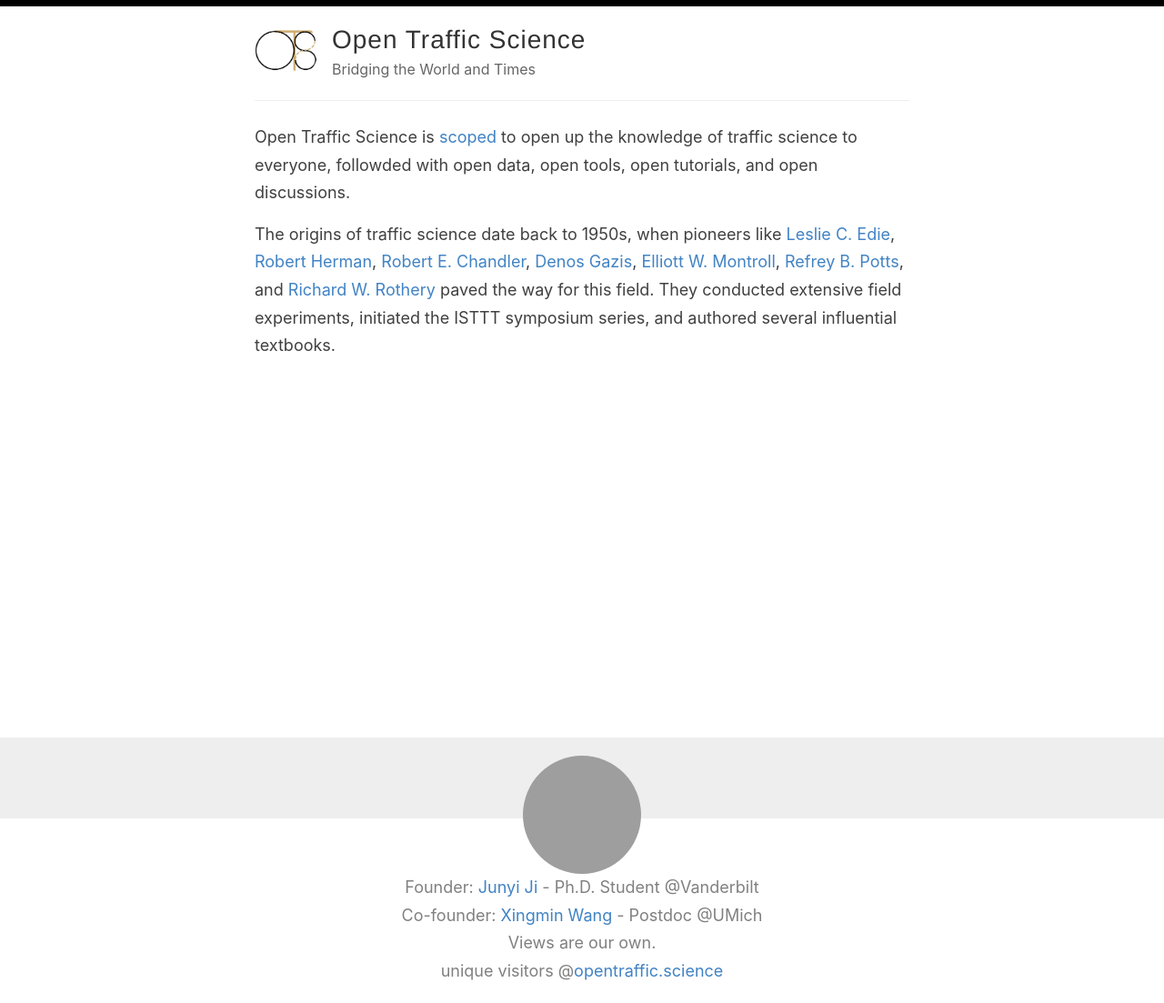
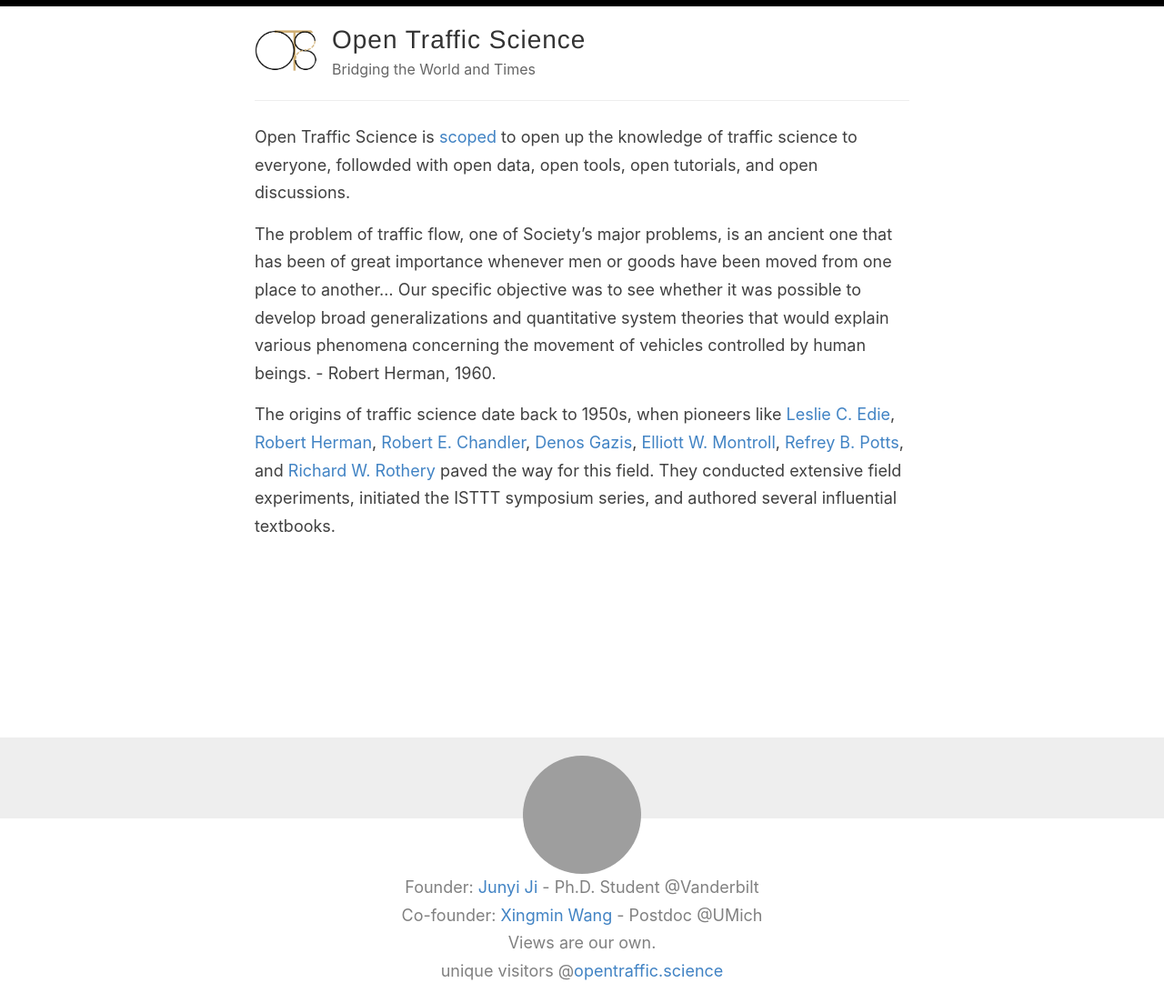
Before and after one commit to OpenTrafficScience/opentrafficscience.github.io, a Jekyll site: the page built from index.md, in a window 1280 px wide. Shown: the whole page at 91% size. Built offline with Jekyll 4.4.1, drawn with Linux system fonts in a browser that asks for light colours; the list of posts is cut into pages by our own code; comment, search, counter and statistics services are not loaded.

Commit message:
Update Bob's vision in 1960

```diff
--- a/index.md
+++ b/index.md
@@ -3,5 +3,7 @@ layout: default
 ---
 Open Traffic Science is [scoped](https://www.opentraffic.science/scope) to open up the knowledge of traffic science to everyone, followded with open data, open tools, open tutorials, and open discussions.
 
+> The problem of traffic flow, one of Society's major problems, is an ancient one that has been of great importance whenever men or goods have been moved from one place to another... Our specific objective was to see whether it was possible to develop broad generalizations and quantitative system theories that would explain various phenomena concerning the movement of vehicles controlled by human beings. - Robert Herman, 1960.
+
 The origins of traffic science date back to 1950s, when pioneers like [Leslie C. Edie](https://www.informs.org/Explore/History-of-O.R.-Excellence/Biographical-Profiles/Edie-Leslie-C), [Robert Herman](https://www.nae.edu/188205/ROBERT-HERMAN-19141997), [Robert E. Chandler](https://www.informs.org/Recognizing-Excellence/Award-Recipients/Robert-E.-Chandler), [Denos Gazis](https://www.informs.org/Explore/History-of-O.R.-Excellence/Biographical-Profiles/Gazis-Denos-C), [Elliott W. Montroll](https://www.informs.org/Explore/History-of-O.R.-Excellence/Biographical-Profiles/Montroll-Elliott-W), [Refrey B. Potts](https://www.informs.org/Explore/History-of-O.R.-Excellence/Biographical-Profiles/Potts-Renfrey-B), and [Richard W. Rothery](https://www.informs.org/Explore/History-of-O.R.-Excellence/Biographical-Profiles/Rothery-Richard-W) paved the way for this field. They conducted extensive field experiments, initiated the ISTTT symposium series, and authored several influential textbooks.
 <!-- Today, with the rise of connected and automated vehicles (CAVs), along with advancements in artificial intelligence (AI), traffic science can be revisited and enhanced through these emerging technologies. -->
```
